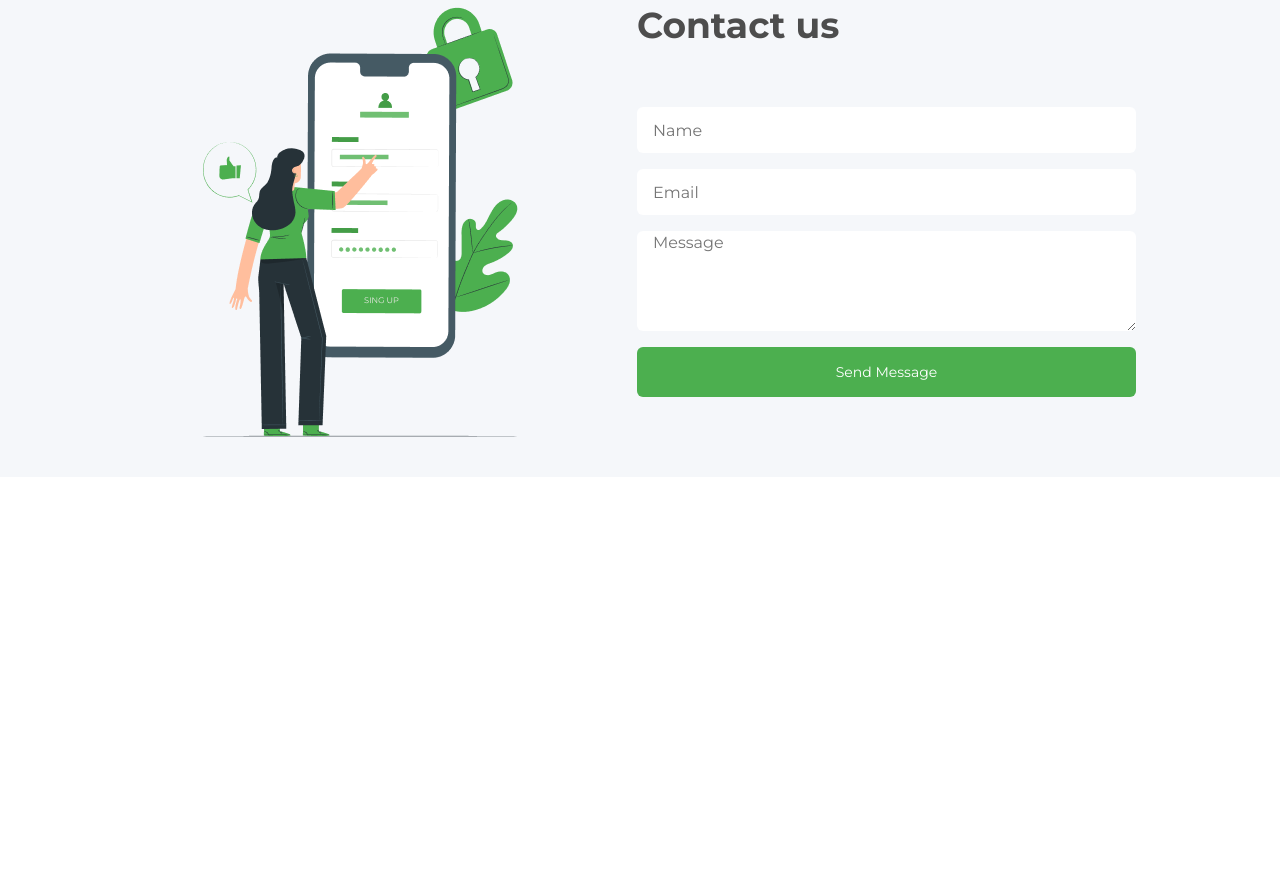
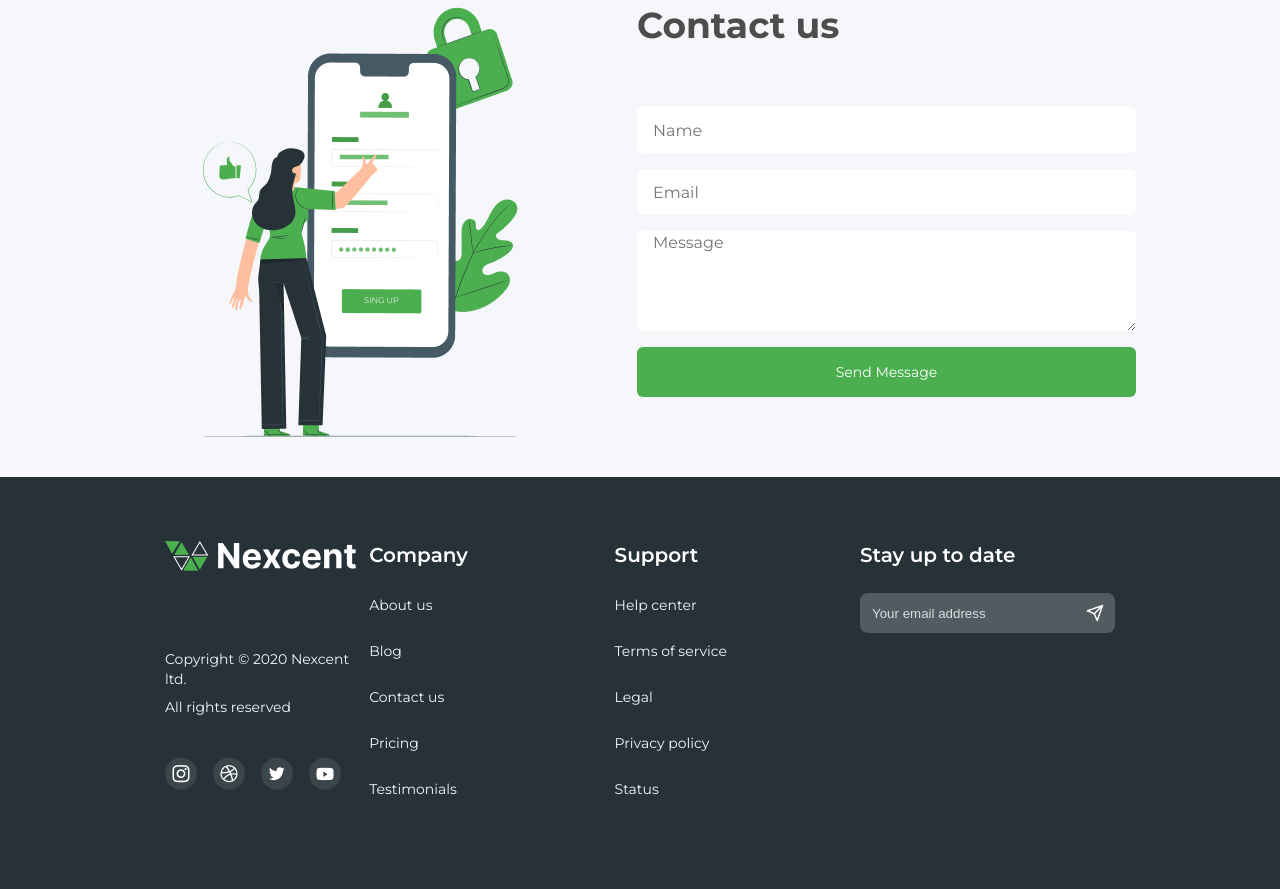
Before and after one commit to prikol769/nexcent-perscholas, a plain HTML site: page Index.html in a window 1280 px wide. Shown: the part 2254-3143 px from the top of the page. Before the commit the page ends 2731 px from the top, so only its background shows below. Drawn offline with Linux system fonts and the light colour scheme.

Commit message:
added footer

```diff
--- a/Index.html
+++ b/Index.html
@@ -189,5 +189,46 @@
         </div>
       </div>
     </section>
+    <footer class="footer">
+      <div class="social-container">
+        <img src="images/logo-white.png" alt="logo" />
+        <div class="footer-text">
+          <p>Copyright © 2020 Nexcent ltd.</p>
+          <p>All rights reserved</p>
+        </div>
+        <div class="socials">
+          <a href="#"><img src="images/instagram.png" alt="instagram" /></a>
+          <a href="#"><img src="images/ball.png" alt="ball" /></a>
+          <a href="#"><img src="images/twitter.png" alt="twitter" /></a>
+          <a href="#"><img src="images/youtube.png" alt="youtube" /></a>
+        </div>
+      </div>
+      <div class="links-container">
+        <div class="links-container-column">
+          <p>Company</p>
+          <a href="#">About us</a>
+          <a href="#">Blog</a>
+          <a href="#">Contact us</a>
+          <a href="#">Pricing</a>
+          <a href="#">Testimonials</a>
+        </div>
+        <div class="links-container-column">
+          <p>Support</p>
+          <a href="#">Help center</a>
+          <a href="#">Terms of service</a>
+          <a href="#">Legal</a>
+          <a href="#">Privacy policy</a>
+          <a href="#">Status</a>
+        </div>
+        <div class="links-container-column">
+          <p style="margin-bottom: 24px;">Stay up to date</p>
+          <div class="footer-input-wrapper">
+           <input class="footer-input" type="text" placeholder="Your email address" />
+           <button class="footer-input-btn"><img src="images/send.png" alt="send"/></button>
+          </div>
+        </div>
+      </div>
+    </div>
+    </footer>
   </body>
 </html>
--- a/styles/style.css
+++ b/styles/style.css
@@ -330,3 +330,101 @@ textarea {
   height: 100px;
   font-family: "Montserrat", sans-serif;
 }
+
+/* footer */
+
+.footer {
+  background-color: #263238;
+  padding: 64px 165px;
+  display: flex;
+  justify-content: space-between;
+}
+
+.social-container {
+  display: grid;
+  grid-template-rows: 1fr 1fr 1fr;
+  gap: 40px;
+}
+
+.footer-text {
+  display: flex;
+  flex-direction: column;
+  gap: 8px;
+}
+
+.footer-text p {
+  color: #f5f7fa;
+  font-size: 14px;
+  line-height: 20px;
+}
+
+.socials {
+  display: flex;
+  gap: 16px;
+}
+
+.links-container {
+  display: grid;
+  grid-template-columns: 1fr 1fr 1fr;
+}
+
+.links-container div:last-child {
+  display: flex;
+  flex-direction: column;
+}
+
+.links-container-column {
+  display: grid;
+  color: #fff;
+}
+
+.links-container-column p {
+  font-size: 20px;
+  line-height: 28px;
+  font-weight: 600;
+}
+
+.links-container-column a {
+  font-size: 14px;
+  line-height: 20px;
+  color: #f5f7fa;
+  width: fit-content;
+}
+.links-container-column a:hover {
+  color: #4caf4f;
+}
+
+.footer-input {
+  color: #d9dbe1;
+  height: 40px;
+  width: 255px;
+  outline: none;
+  border: none;
+  border-radius: 8px;
+  padding: 10px 12px;
+  background-color: #515b60;
+}
+
+.footer-input::placeholder {
+  color: #d9dbe1;
+}
+
+.footer-input-wrapper {
+  position: relative;
+}
+
+.footer-input-btn {
+  width: 40px;
+  height: 40px;
+  position: absolute;
+  top: 0;
+  right: 0;
+  display: flex;
+  align-items: center;
+  justify-content: center;
+}
+
+.footer-input-btn:hover {
+  top: -1px;
+  transition: 1s;
+}
```
Also changed, not shown: images/ball.png (added), images/instagram.png (added), images/logo-white.png (added), images/send.png (added), images/twitter.png (added), images/youtube.png (added).
